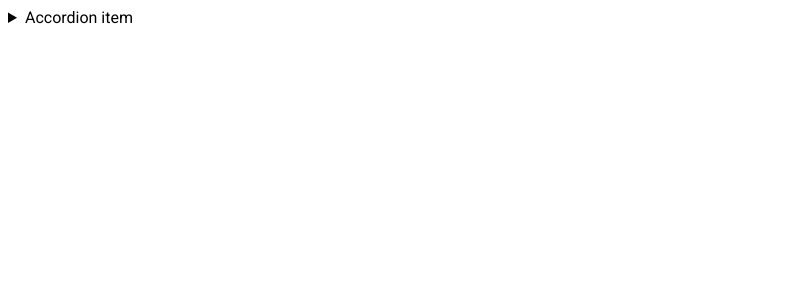
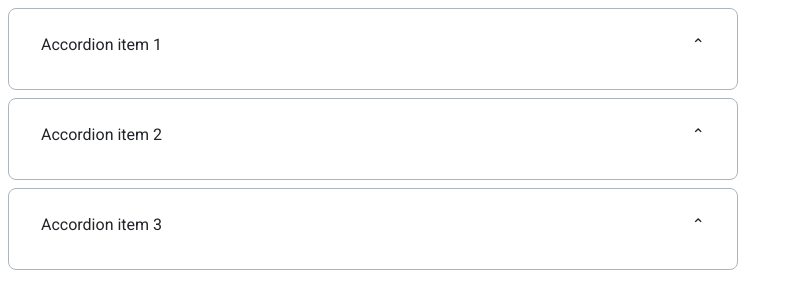
Before and after one commit to js-tasks-ru/htmlcss-20220120_andrej-apichenok, a website: page 03-lection1/02-accordion/index.html in a window 1280 px wide. Shown: the whole page, without its empty margins (0-793 px from the left). Drawn offline with Linux system fonts and the light colour scheme.

Commit message:
03-lection1-02-accordeon: add accordion

```diff
--- a/03-lection1/02-accordion/accordion.css
+++ b/03-lection1/02-accordion/accordion.css
@@ -1 +1,33 @@
-/* Стилизация аккордеона */
+.temp-accordion-container {
+  max-width: 730px;
+}
+.accordion {
+  display: flex;
+  flex-direction: column;
+}
+.accordion__details {
+  display: inline-block;
+  margin-bottom: 8px;
+  padding: 24px 32px 32px 32px;
+  border: 1px solid var(--grey-3);
+  box-sizing: border-box;
+  border-radius: 8px;
+  font-family: 'Roboto', sans-serif;
+  font-size: 16px;
+  line-height: 24px;
+  color: var(--black);
+}
+.accordion__summary::-webkit-details-marker,
+.accordion__summary::marker {
+  /* нестандартный псевдоэлемент Google Chrome */
+  display: none;
+  content: none;
+} /* Стилизация аккордеона */
+.accordion__summary {
+  position: relative;
+}
+.accordion__summary::after {
+  position: absolute;
+  right: 0;
+  content: '⌃';
+}
--- a/03-lection1/02-accordion/index.html
+++ b/03-lection1/02-accordion/index.html
@@ -6,13 +6,38 @@
         <link rel="stylesheet" href="./accordion.css">
     </head>
     <body>
-        <details>
-            <summary>
-                Accordion item
-            </summary>
-            <p>
-                Hidden content
-            </p>
-        </details>
+        <div class="temp-accordion-container"> <!-- Div added to keep the accordeon flexible width -->
+            <div class="accordion">
+                <details class="accordion__details">
+                    <summary class="accordion__summary">
+                        Accordion item 1
+                    </summary>
+                    <p>
+                        Amet minim mollit non deserunt ullamco est sit aliqua dolor do amet sint. Velit officia consequat duis enim velit
+                        mollit. Exercitation veniam consequat sunt nostrud amet.
+                    </p>
+                </details>
+                <details class="accordion__details">
+                    <summary class="accordion__summary">
+                        Accordion item 2
+                    </summary>
+                    <p>
+                        Amet minim mollit non deserunt ullamco est sit aliqua dolor do amet sint. Velit officia consequat duis enim
+                        velit
+                        mollit. Exercitation veniam consequat sunt nostrud amet.
+                    </p>
+                </details>
+                <details class="accordion__details">
+                    <summary class="accordion__summary">
+                        Accordion item 3
+                    </summary>
+                    <p>
+                        Amet minim mollit non deserunt ullamco est sit aliqua dolor do amet sint. Velit officia consequat duis enim
+                        velit
+                        mollit. Exercitation veniam consequat sunt nostrud amet.
+                    </p>
+                </details>
+            </div>
+        </div>
     </body>
 </html>
```
